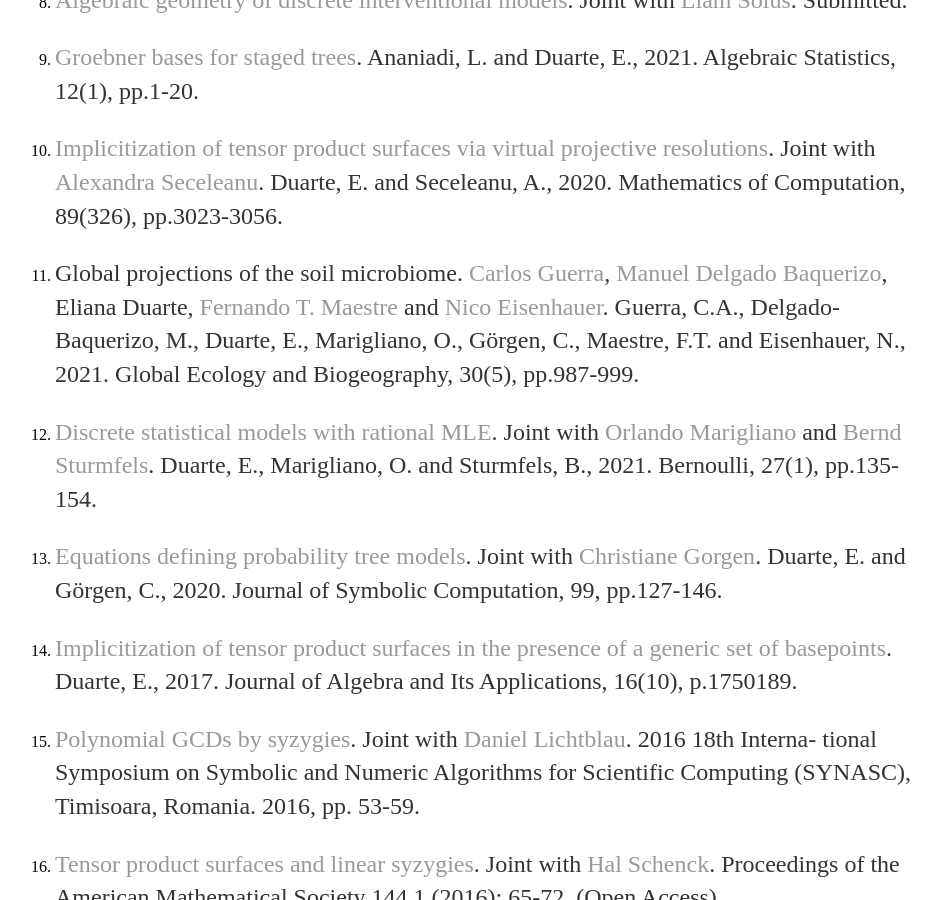
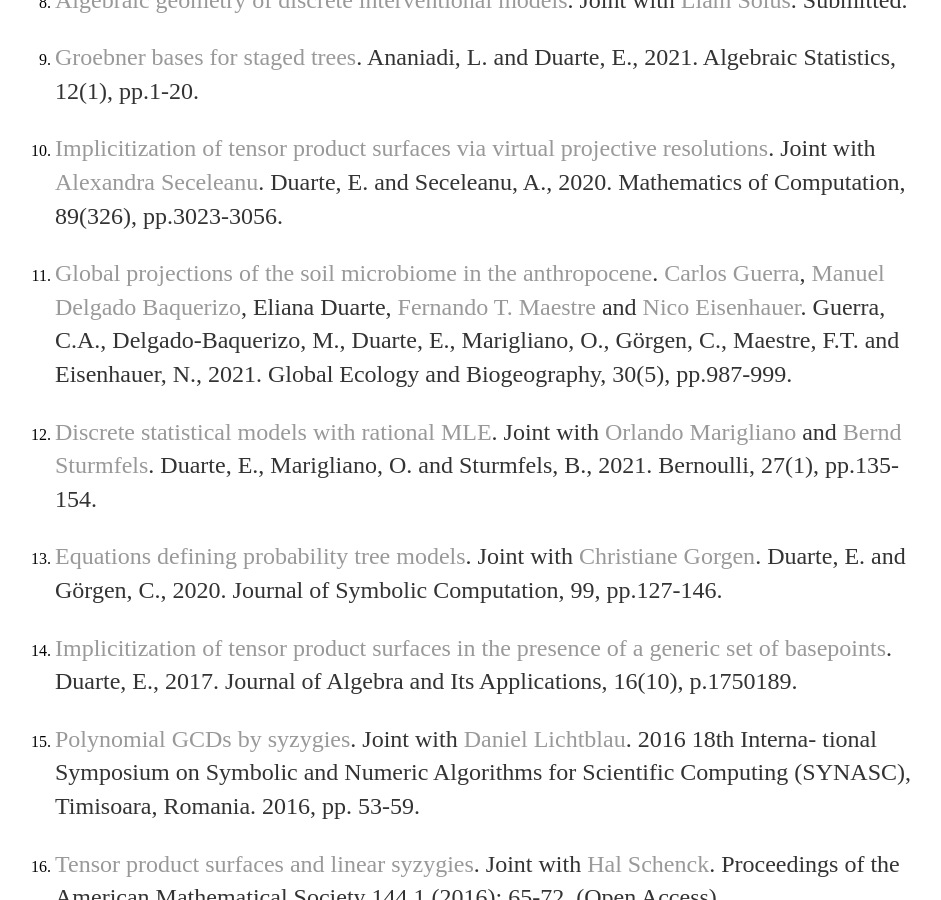
Before and after one commit to emduart2/emduart2.github.io, a Jekyll site: the page built from about/index.md, in a window 1280 px wide and 900 px high, scrolled down 852 px. Shown: the whole window, without its empty margins (177-1118 px from the left). Built offline with Jekyll 4.4.1, drawn with Linux system fonts in a browser that asks for light colours.

Commit message:
added doi for soil paper

```diff
--- a/about/index.md
+++ b/about/index.md
@@ -25,7 +25,7 @@ title: Research
 1. [Implicitization of tensor product surfaces via virtual projective resolutions](https://arxiv.org/abs/1908.02086).
    Joint with [Alexandra Seceleanu](https://www.math.unl.edu/~aseceleanu2/). Duarte, E. and Seceleanu, A., 2020.  Mathematics of Computation, 89(326), pp.3023-3056.
 
-1. Global projections of the soil microbiome. [Carlos Guerra](https://scholar.google.pt/citations?user=0stRyvUAAAAJ&hl=en), [Manuel Delgado Baquerizo](https://scholar.google.com/citations?user=oxRf6bEAAAAJ&hl=en), Eliana Duarte, [Fernando T. Maestre](http://maestrelab.com/en/">Fernando T. Maestre)
+1.  [Global projections of the soil microbiome in the anthropocene](https://onlinelibrary.wiley.com/doi/10.1111/geb.13273). [Carlos Guerra](https://scholar.google.pt/citations?user=0stRyvUAAAAJ&hl=en), [Manuel Delgado Baquerizo](https://scholar.google.com/citations?user=oxRf6bEAAAAJ&hl=en), Eliana Duarte, [Fernando T. Maestre](http://maestrelab.com/en/">Fernando T. Maestre)
 and [Nico Eisenhauer](https://www.idiv.de/en/groups_and_people/employees/details/eshow/eisenhauer_nico.html). Guerra, C.A., Delgado‐Baquerizo, M., Duarte, E., Marigliano, O., Görgen, C., Maestre, F.T. and Eisenhauer, N., 2021. Global Ecology and Biogeography, 30(5), pp.987-999.
 
 1. [Discrete statistical models with rational MLE](https://arxiv.org/abs/1903.06110). Joint with [Orlando Marigliano](https://orlandomarigliano.wordpress.com)
```
